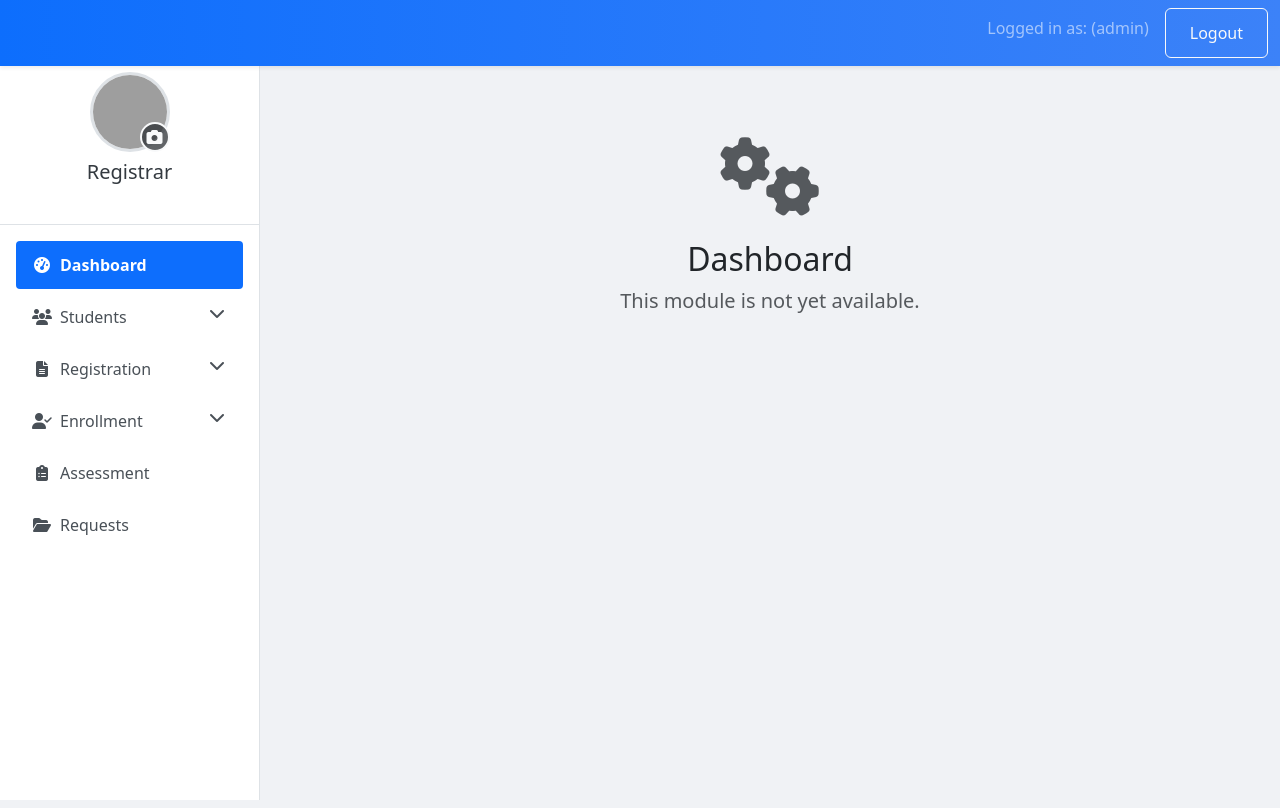
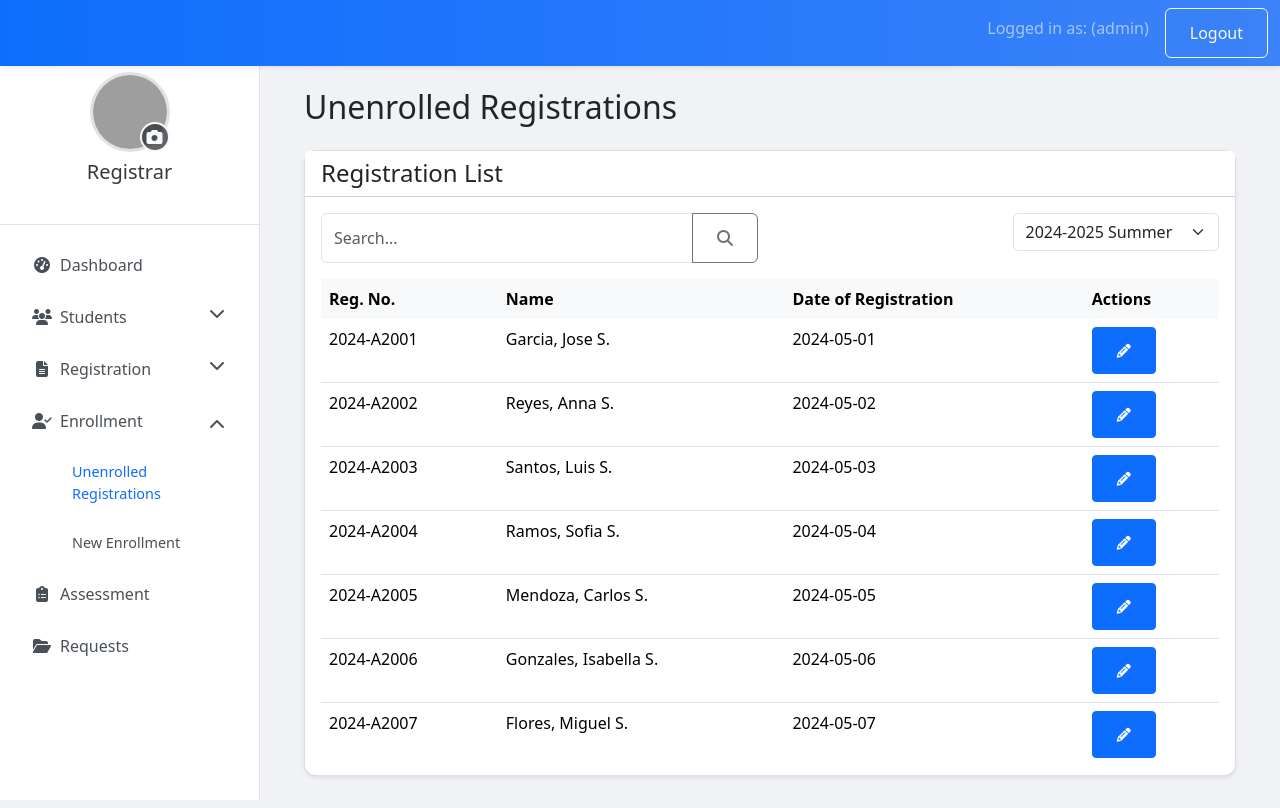
Before and after one commit to yurshtinkai/REGISTRAR-RMS-FRONTEND, a React (Create React App) app: page /admin/enrollment/unenrolled in a window 1280 px wide. Built offline with nearby package versions, Linux system fonts and the light colour scheme; sample sign-in values are in the browser's storage; grey boxes are pictures that could not be loaded.

Commit message:
Initial commit

```diff
--- a/package.json
+++ b/package.json
@@ -11,6 +11,7 @@
     "bootstrap": "^5.3.6",
     "react": "^19.1.0",
     "react-dom": "^19.1.0",
+    "react-router-dom": "^7.6.2",
     "react-scripts": "5.0.1",
     "web-vitals": "^2.1.4"
   },
--- a/src/App.js
+++ b/src/App.js
@@ -1,4 +1,5 @@
 import React, { useState, useEffect } from 'react';
+import { Routes, Route, Outlet, Navigate, useNavigate } from 'react-router-dom';
 import 'bootstrap/dist/css/bootstrap.min.css';
 import './App.css';
 import '@fortawesome/fontawesome-free/css/all.min.css';
@@ -18,25 +19,34 @@ import AllStudentsView from './components/admin/AllStudentsView';
 
 // Import data and utils
 import { createDummyRegistrations } from './data/dummyData';
-import { getUserRole, getToken } from './utils/api';
+import { getUserRole } from './utils/api'; // Removed unused getToken import
 
+// Admin Layout Component
+const AdminLayout = ({ onProfileClick, setStudentToEnroll }) => (
+  <div className="admin-layout">
+    <Sidebar onProfileClick={onProfileClick} setStudentToEnroll={setStudentToEnroll} />
+    <main className="main-content">
+      <Outlet /> {/* Child routes will render here */}
+    </main>
+  </div>
+);
 
 function App() {
   const [userRole, setUserRole] = useState(getUserRole());
-  const [adminView, setAdminView] = useState('dashboard');
   const [modalImage, setModalImage] = useState(null);
   const [documentModalData, setDocumentModalData] = useState(null);
   const [registrations, setRegistrations] = useState(createDummyRegistrations());
   const [studentToEnroll, setStudentToEnroll] = useState(null);
   const [enrolledStudents, setEnrolledStudents] = useState([]);
 
+  const navigate = useNavigate();
 
   useEffect(() => {
-    if (getToken()) setUserRole(getUserRole());
-    if (!getUserRole()) {
-        document.body.classList.add('login-background');
+    const role = getUserRole();
+    if (role) {
+      setUserRole(role);
     } else {
-        document.body.classList.remove('login-background');
+       document.body.classList.add('login-background');
     }
     return () => {
         document.body.classList.remove('login-background');
@@ -56,7 +66,11 @@ function App() {
 
   const handleLoginSuccess = (role) => {
     setUserRole(role);
-    if (role === 'admin') setAdminView('dashboard');
+    if (role === 'admin') {
+      navigate('/admin/dashboard');
+    } else if (role === 'student') {
+      navigate('/student/dashboard');
+    }
   };
 
   const handleLogout = () => {
@@ -64,12 +78,7 @@ function App() {
       localStorage.removeItem('userRole');
       localStorage.removeItem('idNumber');
       setUserRole(null);
-      window.location.reload();
-  };
-
-  const handleEnrollStudent = (student) => {
-      setStudentToEnroll(student);
-      setAdminView('enrollment_new');
+      navigate('/login');
   };
 
   const handleCompleteEnrollment = (enrolledStudent) => {
@@ -86,32 +95,27 @@ function App() {
     ));
 
     setStudentToEnroll(null);
-    setAdminView('all_students');
+    navigate('/admin/all-students');
     alert('Enrollment Complete! Student has been added to the master list.');
-  };
-
-  const renderAdminContent = () => {
-    switch (adminView) {
-        case 'requests': return <RequestManagementView setDocumentModalData={setDocumentModalData} />;
-        case 'all_registrations': return <AllRegistrationsView registrations={registrations} setRegistrations={setRegistrations} />;
-        case 'enrollment_unenrolled': return <UnenrolledRegistrationsView registrations={registrations} onEnrollStudent={handleEnrollStudent} />;
-        case 'enrollment_new': return <NewEnrollmentView student={studentToEnroll} onCompleteEnrollment={handleCompleteEnrollment} registrations={registrations} setStudentToEnroll={setStudentToEnroll} />;
-        case 'all_students': return <AllStudentsView enrolledStudents={enrolledStudents} />;
-        case 'change_password': return <PlaceholderView title="Change Password" />;
-        default: return <PlaceholderView title={adminView.replace(/_/g, ' ').replace(/\b\w/g, l => l.toUpperCase())} />;
-    }
   };
 
   const closeDocumentModal = () => {
     setDocumentModalData(null);
   };
 
+  // A protected route component for authenticated users
+  const ProtectedRoute = ({ children }) => {
+    if (!userRole) {
+      return <Navigate to="/login" replace />;
+    }
+    return children;
+  };
+
   return (
     <div id="app-wrapper">
       <nav className="navbar navbar-expand-lg navbar-dark navbar-custom-gradient shadow-sm fixed-top">
         <div className="container-fluid">
-          {/* REMOVED the navbar-brand link */}
-          <div className="d-flex ms-auto">{/* Added ms-auto to push content to the right */}
+          <div className="d-flex ms-auto">
             {userRole && (
               <>
                 <span className="navbar-text me-3">Logged in as: <strong>{localStorage.getItem('idNumber')}</strong> ({userRole})</span>
@@ -122,12 +126,38 @@ function App() {
         </div>
       </nav>
       <div className="content-wrapper">
-        {!userRole ? <Login onLoginSuccess={handleLoginSuccess} /> : userRole === 'student' ? <StudentRequestForm /> : (
-            <div className="admin-layout">
-                <Sidebar setView={setAdminView} currentView={adminView} onProfileClick={setModalImage} setStudentToEnroll={setStudentToEnroll} />
-                <main className="main-content">{renderAdminContent()}</main>
-            </div>
-        )}
+        <Routes>
+          <Route path="/login" element={<Login onLoginSuccess={handleLoginSuccess} />} />
+
+          {/* Student Routes */}
+          <Route path="/student/dashboard" element={<ProtectedRoute><StudentRequestForm /></ProtectedRoute>} />
+
+          {/* Admin Routes */}
+          <Route
+            path="/admin"
+            element={
+              <ProtectedRoute>
+                <AdminLayout onProfileClick={setModalImage} setStudentToEnroll={setStudentToEnroll} />
+              </ProtectedRoute>
+            }
+          >
+            <Route path="dashboard" element={<PlaceholderView title="Dashboard" />} />
+            <Route path="all-students" element={<AllStudentsView enrolledStudents={enrolledStudents} />} />
+            <Route path="all-registrations" element={<AllRegistrationsView registrations={registrations} setRegistrations={setRegistrations} />} />
+            {/* --- FIX IS HERE --- */}
+            <Route
+              path="enrollment/unenrolled"
+              element={<UnenrolledRegistrationsView registrations={registrations} onEnrollStudent={setStudentToEnroll} />}
+            />
+            {/* --- END OF FIX --- */}
+            <Route path="enrollment/new" element={<NewEnrollmentView student={studentToEnroll} onCompleteEnrollment={handleCompleteEnrollment} registrations={registrations} setStudentToEnroll={setStudentToEnroll} />} />
+            <Route path="assessment" element={<PlaceholderView title="Assessment" />} />
+            <Route path="requests" element={<RequestManagementView setDocumentModalData={setDocumentModalData} />} />
+          </Route>
+
+          {/* Redirect root path to login or dashboard */}
+          <Route path="*" element={<Navigate to={userRole ? (userRole === 'admin' ? '/admin/dashboard' : '/student/dashboard') : '/login'} replace />} />
+        </Routes>
       </div>
       {modalImage && <ImageViewModal imageUrl={modalImage} onClose={() => setModalImage(null)} />}
       {documentModalData && <DocumentViewModal modalData={documentModalData} onClose={closeDocumentModal} />}
--- a/src/components/admin/Sidebar.js
+++ b/src/components/admin/Sidebar.js
@@ -1,10 +1,15 @@
 import React, { useState, useEffect } from 'react';
+import { Link, useLocation } from 'react-router-dom';
 
-function Sidebar({ setView, currentView, onProfileClick, setStudentToEnroll }) {
+function Sidebar({ onProfileClick, setStudentToEnroll }) {
     const adminIdNumber = localStorage.getItem('idNumber');
-    const [isEnrollmentOpen, setEnrollmentOpen] = useState(false);
-    const [isRegistrationOpen, setRegistrationOpen] = useState(false);
-    const [isStudentOpen, setStudentOpen] = useState(false);
+    const location = useLocation(); // Hook to get the current URL
+
+    // State to manage collapsible menus
+    const [isEnrollmentOpen, setEnrollmentOpen] = useState(location.pathname.startsWith('/admin/enrollment'));
+    const [isRegistrationOpen, setRegistrationOpen] = useState(location.pathname.startsWith('/admin/registration'));
+    const [isStudentOpen, setStudentOpen] = useState(location.pathname.startsWith('/admin/students'));
+
     const [profilePic, setProfilePic] = useState(null);
 
     useEffect(() => {
@@ -13,23 +18,21 @@ function Sidebar({ setView, currentView, onProfileClick, setStudentToEnroll }) {
     }, []);
 
     const menuItems = [
-        { name: 'Dashboard', view: 'dashboard', icon: 'fa-tachometer-alt' },
-        { name: 'Students', icon: 'fa-users', subItems: [ { name: 'All Students', view: 'all_students' }, { name: 'New Student', view: 'new_student' }] },
-        { name: 'Registration', icon: 'fa-file-alt', subItems: [ { name: 'All Registrations', view: 'all_registrations' } ] },
+        { name: 'Dashboard', path: '/admin/dashboard', icon: 'fa-tachometer-alt' },
+        { name: 'Students', icon: 'fa-users', subItems: [ { name: 'All Students', path: '/admin/all-students' }, { name: 'New Student', path: '/admin/enrollment/new' }] },
+        { name: 'Registration', icon: 'fa-file-alt', subItems: [ { name: 'All Registrations', path: '/admin/all-registrations' } ] },
         { name: 'Enrollment', icon: 'fa-user-check',
-            subItems: [ { name: 'All Enrollments', view: 'enrollment_all' }, { name: 'Unenrolled Registrations', view: 'enrollment_unenrolled' }, { name: 'New Enrollment', view: 'enrollment_new' } ] },
-        { name: 'Assessment', view: 'assessment', icon: 'fa-clipboard-list' },
-        { name: 'Requests', view: 'requests', icon: 'fa-folder-open' },
+            subItems: [
+              { name: 'Unenrolled Registrations', path: '/admin/enrollment/unenrolled' },
+              { name: 'New Enrollment', path: '/admin/enrollment/new' }
+            ]
+        },
+        { name: 'Assessment', path: '/admin/assessment', icon: 'fa-clipboard-list' },
+        { name: 'Requests', path: '/admin/requests', icon: 'fa-folder-open' },
     ];
 
     const handleProfilePicChange = (e) => {
         const file = e.target.files[0]; if(file){const reader = new FileReader(); reader.onloadend = () => {localStorage.setItem('adminProfilePic', reader.result); setProfilePic(reader.result)}; reader.readAsDataURL(file)}
-    };
-
-    const handleNewEnrollmentClick = (e) => {
-        e.preventDefault();
-        setStudentToEnroll(null);
-        setView('enrollment_new');
     };
 
     const handleMenuClick = (e, itemName) => {
@@ -53,14 +56,13 @@ function Sidebar({ setView, currentView, onProfileClick, setStudentToEnroll }) {
                 <p className="text-muted small">{adminIdNumber}</p>
             </div>
 
-            {/* This new div will wrap the navigation and become the scrollable area */}
             <div className="sidebar-nav">
                 <ul className="nav flex-column">
                     {menuItems.map(item => (
                         <li className="nav-item" key={item.name}>
                             {item.subItems ? (
                                 <>
-                                    <a href="#!" className="nav-link d-flex justify-content-between" onClick={(e)=>handleMenuClick(e, item.name)}>
+                                    <a href="#!" className="nav-link d-flex justify-content-between" onClick={(e) => handleMenuClick(e, item.name)}>
                                         <span><i className={`fas ${item.icon} me-2`}></i>{item.name}</span>
                                         <i className={`fas fa-chevron-down transition-transform ${((item.name==='Enrollment'&&isEnrollmentOpen)||(item.name==='Registration'&&isRegistrationOpen)||(item.name==='Students'&&isStudentOpen))?'rotate-180':''}`}></i>
                                     </a>
@@ -68,20 +70,18 @@ function Sidebar({ setView, currentView, onProfileClick, setStudentToEnroll }) {
                                         <ul className="nav flex-column ps-3">
                                             {item.subItems.map(subItem => (
                                                 <li className="nav-item" key={subItem.name}>
-                                                    <a href="#!" className={`nav-link sub-item ${currentView===subItem.view?'active':''}`}
-                                                       onClick={(e) => {
-                                                           if (subItem.view === 'enrollment_new') { handleNewEnrollmentClick(e); }
-                                                           else { e.preventDefault(); setView(subItem.view); }
-                                                       }}>{subItem.name}</a>
+                                                    <Link to={subItem.path} className={`nav-link sub-item ${location.pathname === subItem.path ? 'active' : ''}`} onClick={() => subItem.path === '/admin/enrollment/new' && setStudentToEnroll(null)}>
+                                                        {subItem.name}
+                                                    </Link>
                                                 </li>
                                             ))}
                                         </ul>
                                     </div>
                                 </>
                             ) : (
-                                <a href="#!" className={`nav-link ${currentView===item.view?'active':''}`} onClick={(e)=>{e.preventDefault();setView(item.view);}}>
+                                <Link to={item.path} className={`nav-link ${location.pathname === item.path ? 'active' : ''}`}>
                                     <i className={`fas ${item.icon} me-2`}></i>{item.name}
-                                </a>
+                                </Link>
                             )}
                         </li>
                     ))}
--- a/src/components/admin/UnenrolledRegistrationsView.js
+++ b/src/components/admin/UnenrolledRegistrationsView.js
@@ -1,7 +1,15 @@
 import React from 'react';
+import { useNavigate } from 'react-router-dom';
 
 function UnenrolledRegistrationsView({ registrations, onEnrollStudent }) {
+    const navigate = useNavigate();
     const unenrolledStudents = registrations.filter(reg => reg.status === 'approved');
+
+    const handleEnrollClick = (student) => {
+      onEnrollStudent(student);
+      navigate('/admin/enrollment/new');
+    };
+
     return (
         <div className="container-fluid"><h2 className="mb-4">Unenrolled Registrations</h2><div className="card shadow-sm"><div className="card-header bg-white"><h4 className="card-title mb-0">Registration List</h4></div><div className="card-body">
             <div className="row mb-3"><div className="col-md-6"><div className="input-group"><input type="text" className="form-control" placeholder="Search..." /><button className="btn btn-outline-secondary" type="button"><i className="fas fa-search"></i></button></div></div><div className="col-md-3 ms-auto"><select className="form-select"><option>2024-2025 Summer</option></select></div></div>
@@ -9,7 +17,7 @@ function UnenrolledRegistrationsView({ registrations, onEnrollStudent }) {
                 <table className="table table-hover">
                     <thead className="table-light sticky-top"><tr><th>Reg. No.</th><th>Name</th><th>Date of Registration</th><th>Actions</th></tr></thead>
                     <tbody>{unenrolledStudents.length > 0 ? unenrolledStudents.map(reg => (<tr key={reg.id}><td>{reg.regNo}</td><td>{reg.name}</td><td>{reg.date}</td>
-                        <td><button className="btn btn-sm btn-primary" onClick={() => onEnrollStudent(reg)}><i className="fas fa-pencil-alt"></i></button></td>
+                        <td><button className="btn btn-sm btn-primary" onClick={() => handleEnrollClick(reg)}><i className="fas fa-pencil-alt"></i></button></td>
                     </tr>)) : (<tr><td colSpan="4" className="text-center text-muted">No unenrolled students found.</td></tr>)}</tbody>
                 </table>
             </div>
--- a/src/index.js
+++ b/src/index.js
@@ -1,10 +1,13 @@
 import React from 'react';
 import ReactDOM from 'react-dom/client';
+import { BrowserRouter } from 'react-router-dom';
 import App from './App';
 
 const root = ReactDOM.createRoot(document.getElementById('root'));
 root.render(
   <React.StrictMode>
-    <App />
+    <BrowserRouter>
+      <App />
+    </BrowserRouter>
   </React.StrictMode>
 );
```
Also changed, not shown: 1 other file (tests, documents, lock files or other folders).
